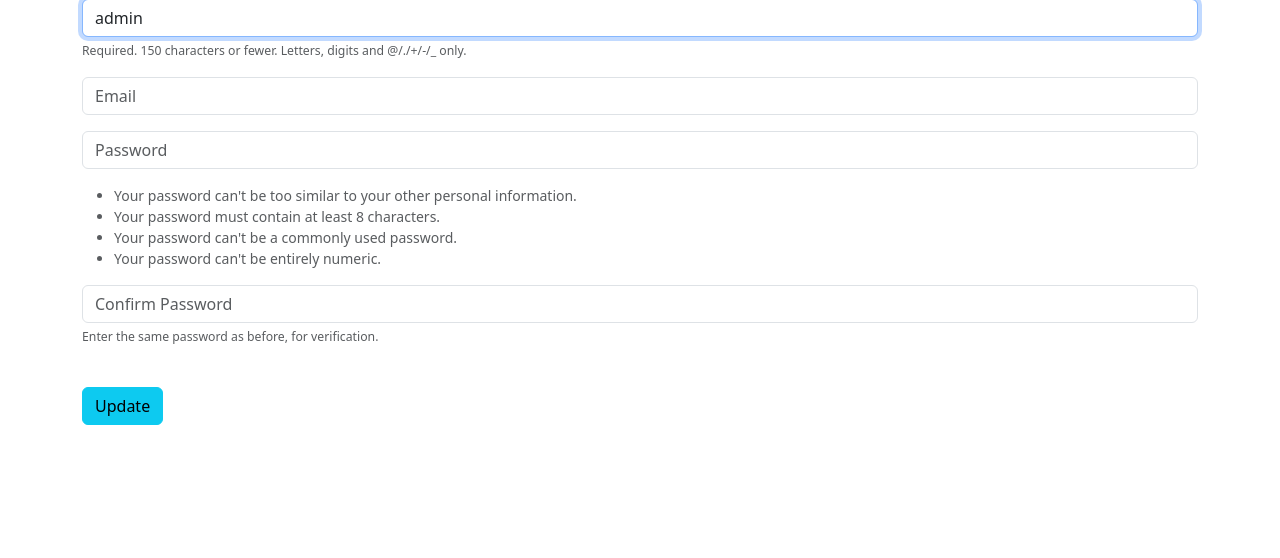
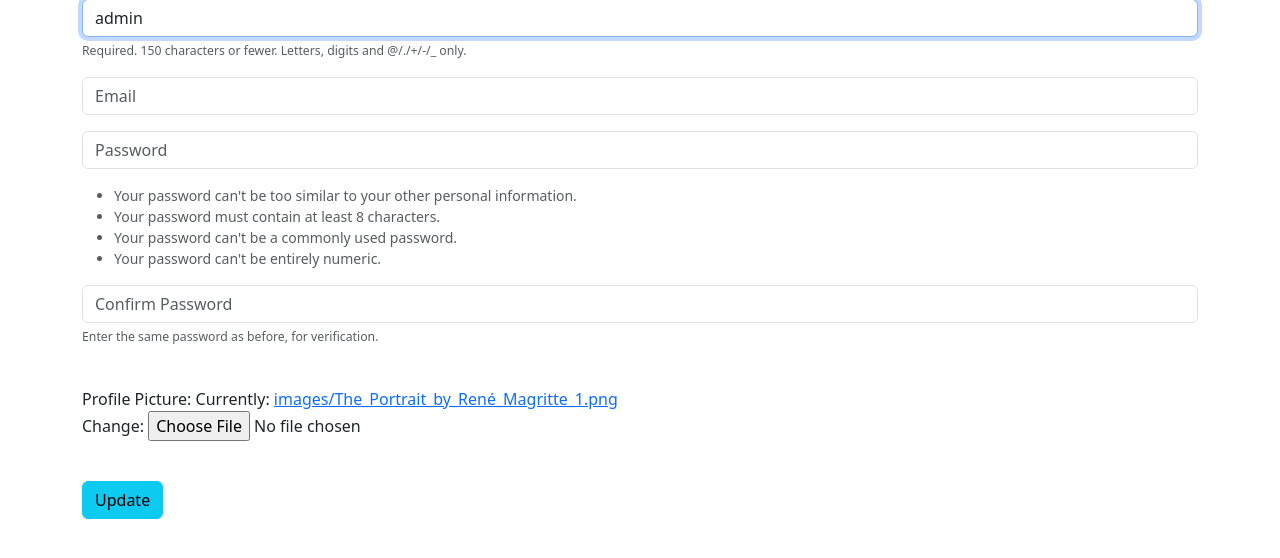
Before and after one commit to hdsjejgh/Twotter, a Django app: page /update_user/ in a window 1280 px wide. Shown: the part 161-719 px from the top of the page. Run offline with Django 5.2, Linux system fonts and the light colour scheme; a user stored in the database is signed in; data comes from the database, SQL or seed files in the repository; both versions use the stored data as it was after the commit.

Commit message:
added profiles but update profile button broke might fix that maybe

```diff
--- a/twotter/social/forms.py
+++ b/twotter/social/forms.py
@@ -1,7 +1,14 @@
 from django import forms
-from .models import Twoot
+from .models import Twoot, Profile
 from django.contrib.auth.forms import UserCreationForm
 from django.contrib.auth.models import User
+
+#profile extras form
+class ProfilePicForm(forms.ModelForm):
+    profile_image = forms.ImageField(label="Profile Picture")
+    class Meta:
+        model = Profile
+        fields = ('profile_image',)
 
 class TwootForm(forms.ModelForm): #form for making twoots
     body = forms.CharField(required=True, widget = forms.widgets.Textarea(
--- a/twotter/social/models.py
+++ b/twotter/social/models.py
@@ -28,6 +28,7 @@ class Profile(models.Model): #profile model is in every user model
                                      symmetrical=False, #so following doesn't have to go both ways
                                      blank=True) #following can be blank
     date_modified = models.DateTimeField(User, auto_now=True) #last time a profile was modified
+    profile_image = models.ImageField(null=True,blank=True,upload_to='images/') #profile image
     def __str__(self): #so the profile is displayed as the username
         return self.user.username
 
--- a/twotter/social/templates/base.html
+++ b/twotter/social/templates/base.html
@@ -10,7 +10,9 @@
   {% include 'navbar.html' %}
 
   <div class="container">
+
       {% if messages %}
+    <br>
         {% for message in messages %}
           <div class="alert alert-success alert-dismissible" role="alert">
             {{ message }}
--- a/twotter/social/templates/profile.html
+++ b/twotter/social/templates/profile.html
@@ -30,7 +30,10 @@
             {% endif %}
         </div>
         <div class="col-4">
-
+{% if profile.profile_image %} <!--Profile picture-->
+<img src="{{ profile.profile_image.url }}" class="rounded-circle" height="150" width="150">
+{% endif %}
+            <br><br>
             <div class="card"> <!--Card shows everyone user is following-->
   <div class="card-header">
     Follows
--- a/twotter/social/templates/update_user.html
+++ b/twotter/social/templates/update_user.html
@@ -5,12 +5,15 @@
 
 <div class="mb-3">
     {% if form %}
-<form method="POST" action="{% url 'register' %}">
+<form method="POST" action="" enctype="multipart/form-data">
     {% csrf_token %}
     {{ form.as_p }}
+    <br>
+    {{ profile_form.as_p }}
     <br>
     <button type="submit" class="btn btn-info">Update</button>
 </form>
     {% endif %}
+
 </div>
 {% endblock %}
--- a/twotter/social/views.py
+++ b/twotter/social/views.py
@@ -1,7 +1,7 @@
 from django.shortcuts import render, redirect
 from .models import Profile, Twoot
 from django.contrib import messages
-from .forms import TwootForm, RegisterForm
+from .forms import TwootForm, RegisterForm, ProfilePicForm
 from django.contrib.auth import authenticate,login,logout
 from django.contrib.auth.models import User
 
@@ -92,14 +92,15 @@ def register_user(request):
 def update_user(request):
     if request.user.is_authenticated: #if user signed in
         currentUser = User.objects.get(id=request.user.id) #gets current user
+        profile_user = Profile.objects.get(user__id=request.user.id) #gets current user's profile
         form = RegisterForm(request.POST or None, instance=currentUser) #sets form to edit current user's info
-
-        if form.is_valid(): #if form is valid then update user data
+        profile_form = ProfilePicForm(request.POST or None, request.FILES or None, instance=profile_user) #makes form to edit current users profile pic
+        if form.is_valid() and profile_form.is_valid(): #if forms are valid then update user data
             form.save()
-            login(request,currentUser)
+            profile_form.save()
             messages.success(request, ("Information successfully updated"))
 
-        return render(request, 'update_user.html', {'form':form})
+        return render(request, 'update_user.html', {'form':form,'profile_form':profile_form})
     else: #if user not signed in
         messages.success(request, ("Must be logged in to edit profile")) #return user to home page and say you must be signed in
         return redirect('home')
--- a/twotter/twotter/settings.py
+++ b/twotter/twotter/settings.py
@@ -11,6 +11,7 @@ https://docs.djangoproject.com/en/5.1/ref/settings/
 """
 
 from pathlib import Path
+import os
 
 # Build paths inside the project like this: BASE_DIR / 'subdir'.
 BASE_DIR = Path(__file__).resolve().parent.parent
@@ -114,6 +115,9 @@ USE_TZ = True
 
 STATIC_URL = 'static/'
 
+MEDIA_URL = 'media/'
+MEDIA_ROOT = os.path.join(BASE_DIR, 'media')
+
 # Default primary key field type
 # https://docs.djangoproject.com/en/5.1/ref/settings/#default-auto-field
 
--- a/twotter/twotter/urls.py
+++ b/twotter/twotter/urls.py
@@ -16,9 +16,11 @@ Including another URLconf
 """
 from django.contrib import admin
 from django.urls import path,include
-
+from django.conf import settings
+from django.conf.urls.static import static
 
 urlpatterns = [
     path('admin/', admin.site.urls),
     path('',include('social.urls')),
-]
+
+]+ static(settings.MEDIA_URL, document_root=settings.MEDIA_ROOT) #where static files get stored
```
Also changed, not shown: twotter/db.sqlite3.
